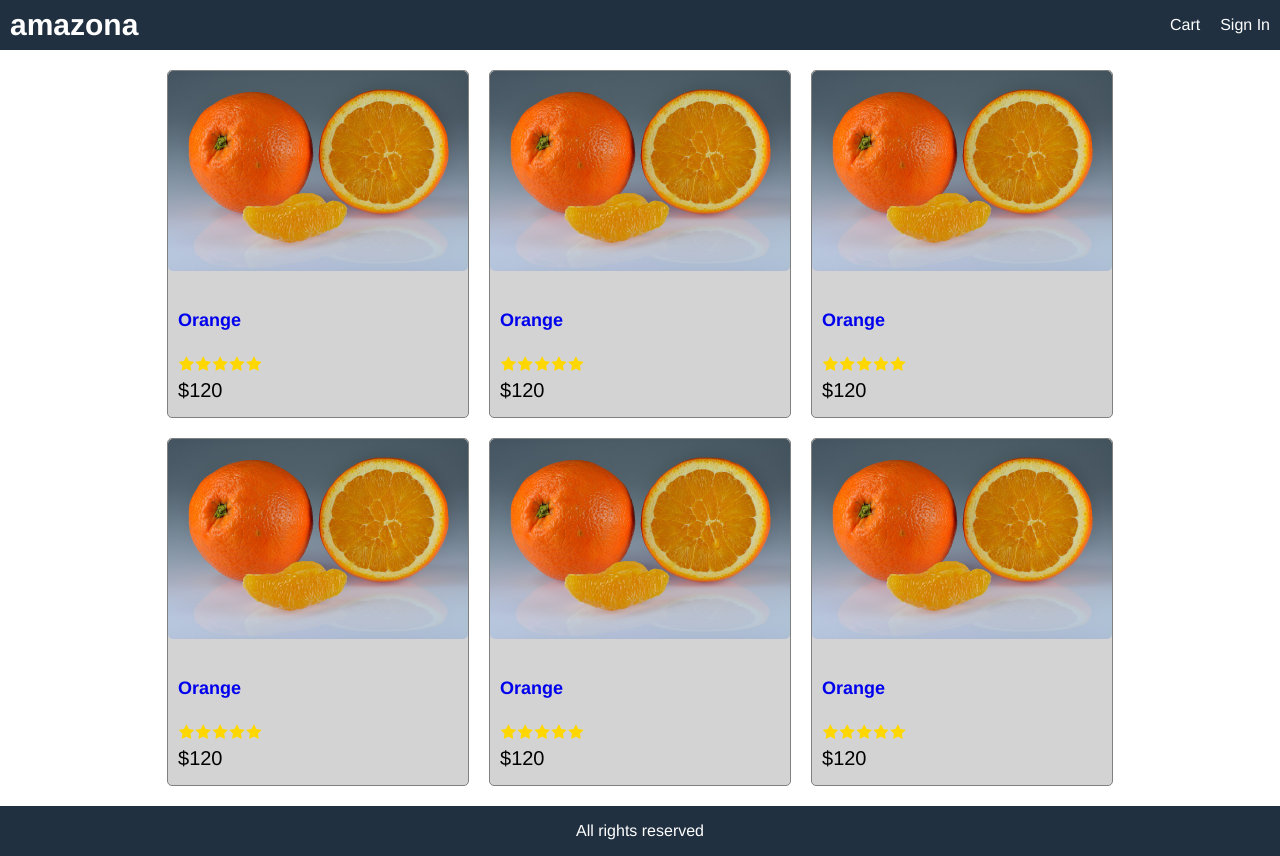
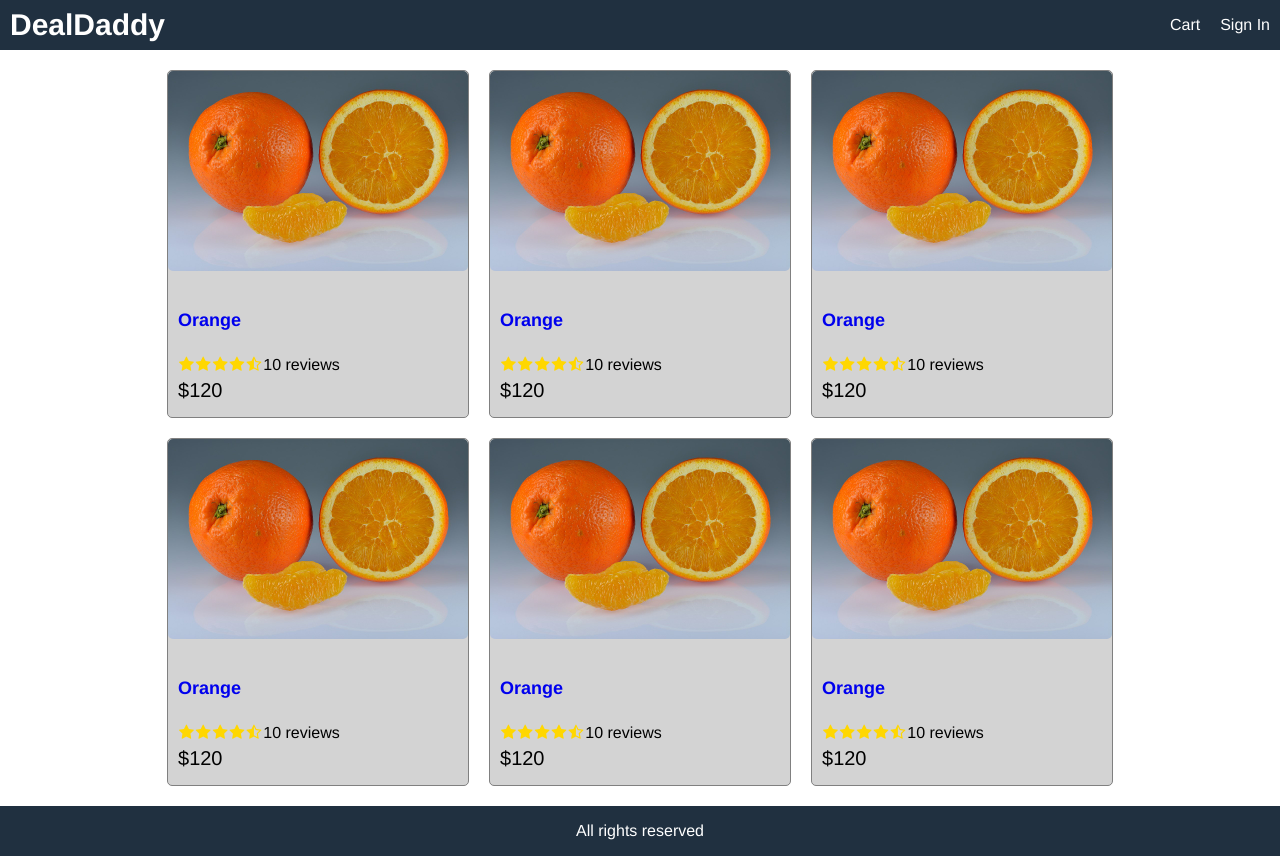
Before and after one commit to ssood123/DealDaddy, a React (Create React App) app in the folder frontend/: page / in a window 1280 px wide. Built offline with nearby package versions, Linux system fonts and the light colour scheme.

Commit message:
Modularized components and fixed styling issues

```diff
--- a/frontend/src/App.js
+++ b/frontend/src/App.js
@@ -1,12 +1,13 @@
 import React from 'react';
 import data from './data';
+import Product from './components/Product';
 
 function App() {
   return (
     <div className="grid-container">
     <header className="row">
         <div>
-            <a className="brand" href="/">amazona</a>
+            <a className="brand" href="/">DealDaddy</a>
         </div>
         <div>
             <a href="/">Cart</a>
@@ -17,36 +18,7 @@
         <div className="row center">
           {
             data.products.map(product => (
-              <div key={product._id} className="card">
-              <a href={`/product/${product._id}`}>
-                  <img className="medium" src={product.image} alt={product.name} />
-              </a>
-              <div className="card-body">
-                  <a href={`/product/${product._id}`}>
-                      <h2>{product.name}</h2>
-                  </a>
-                  <div className="rating">
-                      <span>
-                          <i className="fa fa-star"></i>
-                      </span>
-                      <span>
-                          <i className="fa fa-star"></i>
-                      </span>
-                      <span>
-                          <i className="fa fa-star"></i>
-                      </span>
-                      <span>
-                          <i className="fa fa-star"></i>
-                      </span>
-                      <span>
-                          <i className="fa fa-star"></i>
-                      </span>
-                  </div>
-                  <div className="price">
-                      ${product.price}
-                  </div>
-              </div>
-            </div>
+             <Product product={product} />
             ))
           }
 
--- /dev/null
+++ b/frontend/src/components/Product.jsx
@@ -0,0 +1,23 @@
+import React from 'react';
+import Rating from './Rating';
+
+const Product = ({product}) => {
+    return (
+    <div key={product._id} className="card">
+    <a href={`/product/${product._id}`}>
+        <img className="medium" src={product.image} alt={product.name} />
+    </a>
+    <div className="card-body">
+        <a href={`/product/${product._id}`}>
+            <h2>{product.name}</h2>
+        </a>
+        <Rating rating={product.rating} numReviews={product.numReviews} />
+        <div className="price">
+            ${product.price}
+        </div>
+    </div>
+  </div>
+    )
+}
+
+export default Product;
--- /dev/null
+++ b/frontend/src/components/Rating.jsx
@@ -0,0 +1,28 @@
+import React from 'react';
+
+const Rating = ({rating,numReviews}) => {
+    return (
+        <div className="rating">
+        <span>
+            <i className={rating >= 1 ? "fa fa-star" : rating >= .5? 'fa fa-star-half-o': 'fa fa-star-o'}></i>
+        </span>
+        <span>
+            <i className={rating >= 2 ? "fa fa-star" : rating >= 1.5? 'fa fa-star-half-o': 'fa fa-star-o'}></i>
+        </span>
+        <span>
+            <i className={rating >= 3 ? "fa fa-star" : rating >= 2.5? 'fa fa-star-half-o': 'fa fa-star-o'}></i>
+        </span>
+        <span>
+            <i className={rating >= 4 ? "fa fa-star" : rating >= 3.5? 'fa fa-star-half-o': 'fa fa-star-o'}></i>
+        </span>
+        <span>
+        <i className={rating >= 5 ? "fa fa-star" : rating >= 4.5? 'fa fa-star-half-o': 'fa fa-star-o'}></i>
+        </span>
+        <span>
+            {numReviews + ' reviews'}
+        </span>
+        </div>
+    )
+}
+
+export default Rating;
--- a/frontend/src/index.css
+++ b/frontend/src/index.css
@@ -116,3 +116,7 @@
   color: gold;
   margin: 0.1rem;
 }
+
+.rating span:last-child {
+  color: black;
+}
```
